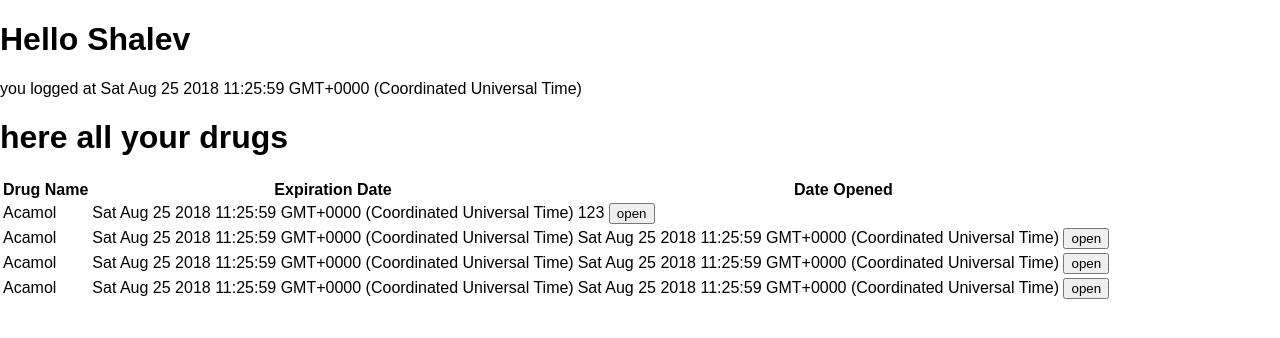
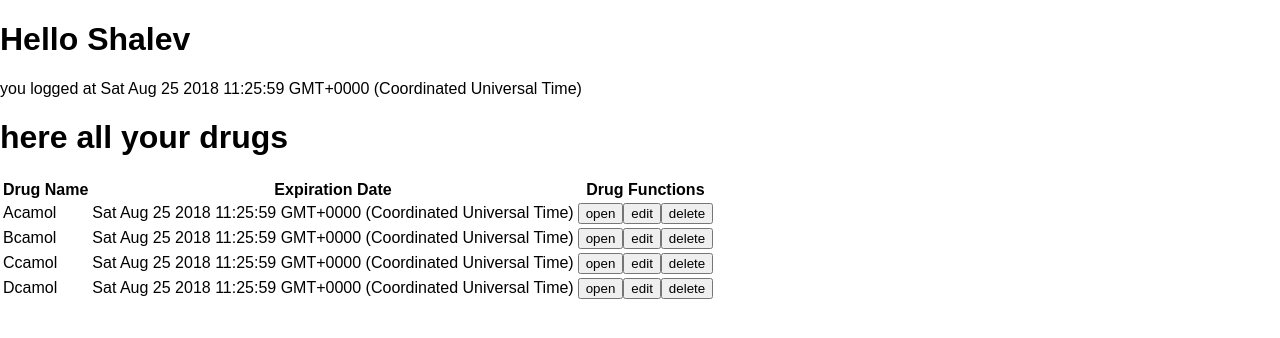
Before and after one commit to ShalevAbadi/PharmApp, a React (Create React App) app in the folder clientside/: page / in a window 1280 px wide. Shown: the top 338 px of the page. Built offline with nearby package versions, Linux system fonts and the light colour scheme.

Commit message:
added delete & update exp after open

```diff
--- a/clientside/src/App.js
+++ b/clientside/src/App.js
@@ -6,20 +6,57 @@ class App extends Component {
   state = {
     drugs: [
       { id: 0, name: 'Acamol', daysAfterOpened: 180 },
-      { id: 0, name: 'Acamol', daysAfterOpened: 180 },
-      { id: 0, name: 'Acamol', daysAfterOpened: 180 },
-      { id: 0, name: 'Acamol', daysAfterOpened: 180 },
-      { id: 0, name: 'Acamol', daysAfterOpened: 180 },
-      { id: 0, name: 'Acamol', daysAfterOpened: 180 },
-      { id: 0, name: 'Acamol', daysAfterOpened: 180 }
+      { id: 1, name: 'Bcamol', daysAfterOpened: 6 },
+      { id: 2, name: 'Ccamol', daysAfterOpened: 180 },
+      { id: 3, name: 'Dcamol', daysAfterOpened: Infinity },
+      { id: 4, name: 'Ecamol', daysAfterOpened: 180 },
+      { id: 5, name: 'Fcamol', daysAfterOpened: 180 },
+      { id: 6, name: 'Gcamol', daysAfterOpened: 180 }
     ],
     userDrugs: [
-      { id: 0, userName: 'Shahar Hahomo', drugName: 'Acamol', expirationDate: new Date(), dateOpened: 123 },
-      { id: 0, userName: 'Shahar Hahomo', drugName: 'Acamol', expirationDate: new Date(), dateOpened: new Date() },
-      { id: 0, userName: 'Shahar Hahomo', drugName: 'Acamol', expirationDate: new Date(), dateOpened: new Date() },
-      { id: 0, userName: 'Shahar Hahomo', drugName: 'Acamol', expirationDate: new Date(), dateOpened: new Date() }
+      { id: 0, userName: 'userTest', drugName: 'Acamol', expirationDate: new Date(), isOpened: false },
+      { id: 1, userName: 'userTest', drugName: 'Bcamol', expirationDate: new Date(), isOpened: false },
+      { id: 2, userName: 'userTest', drugName: 'Ccamol', expirationDate: new Date(), isOpened: false },
+      { id: 3, userName: 'userTest', drugName: 'Dcamol', expirationDate: new Date(), isOpened: false }
     ]
   }
+
+  onDrugDeleted = (drugToDelete) => {
+    let newUserDrugs = this.state.userDrugs.filter((currentDrug) => {
+      return currentDrug !== drugToDelete;
+    })
+    this.setState({userDrugs : newUserDrugs});
+  }
+
+  onDrugOpened = (drugToOpen) => {
+    let daysAfterOpened = this.getDaysAfterOpened(drugToOpen.drugName);
+    let newDrug = this.setNewDate(drugToOpen, daysAfterOpened);
+    let newUserDrugs = this.state.userDrugs.map((currentDrug) => {
+      if (currentDrug.id === newDrug.id) {
+        return newDrug;
+      }
+      return currentDrug;
+    });
+    this.setState({ userDrugs: newUserDrugs });
+  }
+
+  setNewDate = (drugToUpdate, daysUntillExpire) => {
+    if (daysUntillExpire === Infinity) {
+      return { ...drugToUpdate, isOpened: true };
+    }
+    let today = new Date();
+    let newDate = new Date(today.getTime() + (86400000 * daysUntillExpire))
+    let newDrug = { ...drugToUpdate, expirationDate: newDate, isOpened: true };
+    return newDrug;
+  }
+
+  getDaysAfterOpened = (drugToSearchName) => {
+    let drugFound = this.state.drugs.find((drugToCheck) => {
+      return drugToCheck.name === drugToSearchName;
+    })
+    return drugFound.daysAfterOpened;
+  }
+
 
   render() {
     return (
@@ -30,12 +67,7 @@ class App extends Component {
         </div>
         <div className='user-drugs'>
           <h1> here all your drugs</h1>
-         {/*this.state.userDrugs.map((userDrug) => {
-            return <div>
-              <h1> {userDrug.drugName} , {userDrug.expirationDate.toString()} , {userDrug.dateOpened.toString()}</h1>
-              </div>
-              })*/}
-              <UserDrugs userDrugsList = {this.state.userDrugs}/>
+          <UserDrugs userDrugsList={this.state.userDrugs} drugOpened={this.onDrugOpened} drugDeleted={this.onDrugDeleted} />
         </div>
         <div className='drugs-list'>
         </div>
--- a/clientside/src/index.js
+++ b/clientside/src/index.js
@@ -4,5 +4,5 @@ import './index.css';
 import App from './App';
 import registerServiceWorker from './registerServiceWorker';
 
-ReactDOM.render(<App user={{name: 'Shalev', loggedAt: new Date()}} />, document.getElementById('root'));
+ReactDOM.render(<App user={{ name: 'Shalev', loggedAt: new Date() }} />, document.getElementById('root'));
 registerServiceWorker();
--- a/clientside/src/userDrug.comp.js
+++ b/clientside/src/userDrug.comp.js
@@ -2,23 +2,17 @@ import * as React from 'react';
 import { UserDrugView } from './userDrugView.comp';
 
 export class UserDrugs extends React.Component {
-    state = {
-            setOpened: this.setDrugOpened
-    }
-    setDrugOpened = (drug) => () => {
-        let newDrug = [...drug, drug.dateOpened = new Date()]
-        this.setState(newDrug)
-    }
+
 
     render() {
         return <table>
             <tr>
                 <th>Drug Name</th>
-                <th> Expiration Date</th>
-                <th> Date Opened </th>
+                <th>Expiration Date</th>
+                <th>Drug Functions</th>
             </tr>
             {this.props.userDrugsList.map((userDrug) => {
-                return <UserDrugView func={this.setDrugOpened} drug={userDrug} />
+                return <UserDrugView drugOpened={this.props.drugOpened} drugDeleted={this.props.drugDeleted} drug={userDrug} />
             })}
         </table>
 
--- a/clientside/src/userDrugView.comp.js
+++ b/clientside/src/userDrugView.comp.js
@@ -2,11 +2,31 @@ import * as React from 'react';
 
 export class UserDrugView extends React.Component {
 
+    checkDateOpendOrButton = () => {
+        if (!this.props.drug.isOpened) {
+            return <button onClick={this.onOpened}>open</button>;
+        }
+    }
+
+    onOpened = () => {
+        this.props.drugOpened(this.props.drug);
+    }
+
+    onDeleted = () => {
+        this.props.drugDeleted(this.props.drug);
+    }
+
     render() {
-        return <tr>
-            <td> {this.props.drug.drugName}</td>
-            <td> {this.props.drug.expirationDate.toString()}</td>
-            <td>{this.props.drug.dateOpened.toString()} <button onClick = {this.props.func(this.props.drug)}>open</button></td>
-        </tr>
+        return (
+            <tr>
+                <td> {this.props.drug.drugName}</td>
+                <td> {this.props.drug.expirationDate.toString()}</td>
+                <td>
+                    {this.checkDateOpendOrButton()}
+                    <button>edit</button>
+                    <button onClick={this.onDeleted}>delete</button>
+                </td>
+            </tr>
+        );
     }
 }
```
Lines whose indentation alone changed are shown as unchanged.
